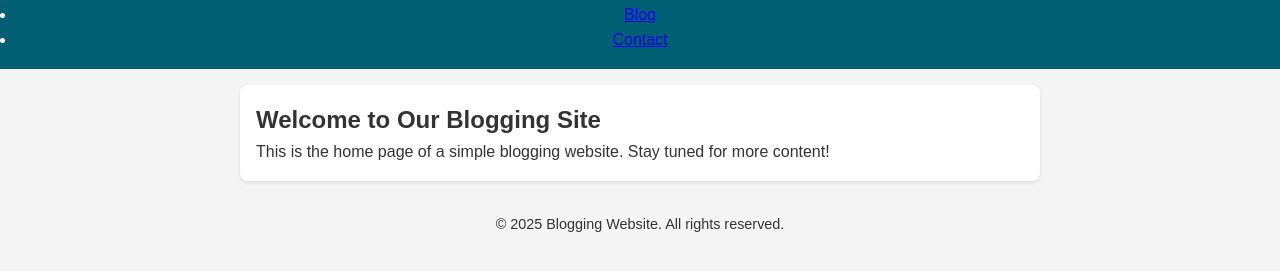
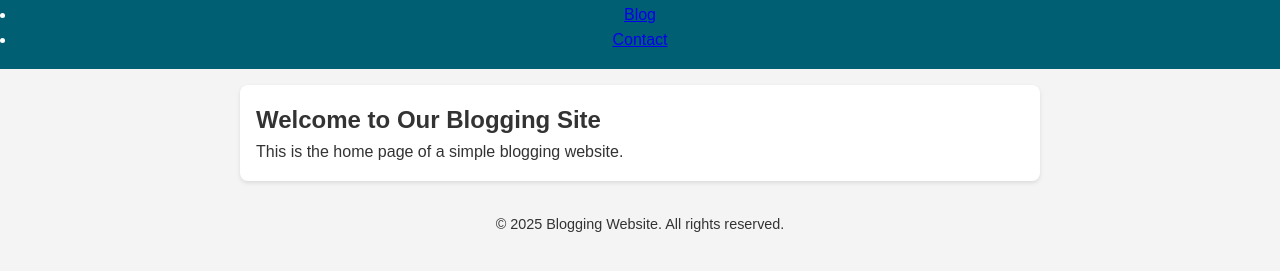
Before and after one commit to MZeeshanNawaz/Blogging-Website, a website: page src/home.html in a window 1280 px wide. Shown: the part 91-362 px from the top of the page. Drawn offline with Linux system fonts and the light colour scheme.

Commit message:
Modify home page

```diff
--- a/src/home.html
+++ b/src/home.html
@@ -20,7 +20,7 @@
   <main id="content">
     <section id="intro">
       <h2>Welcome to Our Blogging Site</h2>
-      <p>This is the home page of a simple blogging website. Stay tuned for more content!</p>
+      <p>This is the home page of a simple blogging website.</p>
     </section>
   </main>
 
```
